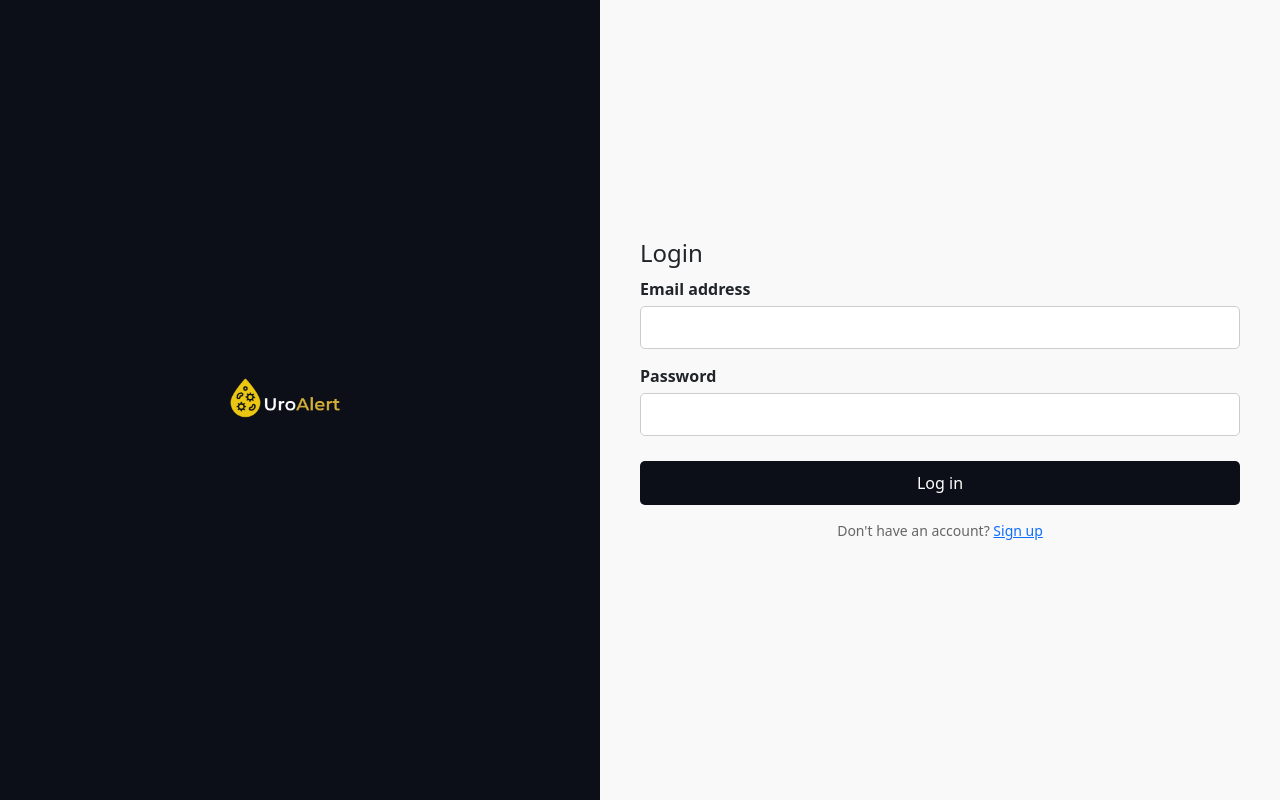
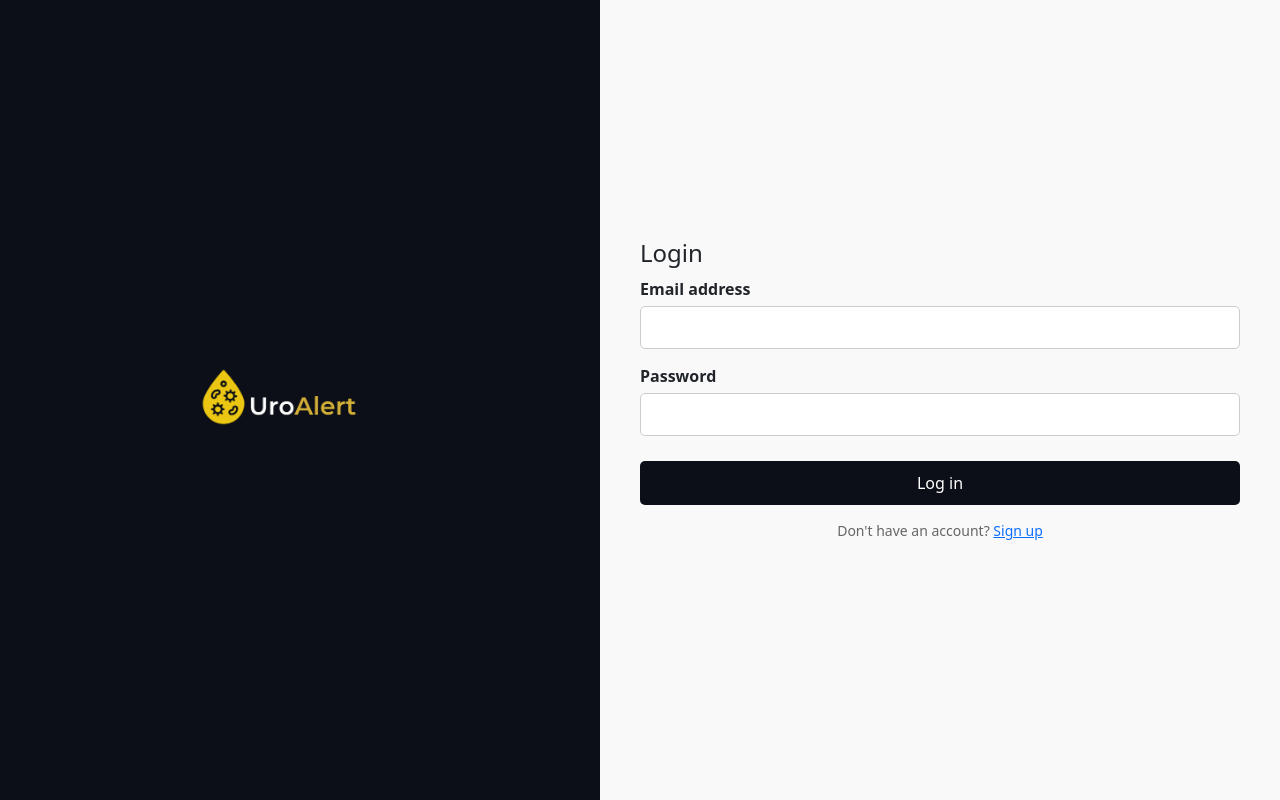
Before and after one commit to Karunasekara2000/UroAlert-frontend, an Angular app in the folder uro-alert-frontend/: page /login in a window 1280 px wide. Built offline with nearby package versions, Linux system fonts and the light colour scheme.

Commit message:
logo adjustment.

```diff
--- a/uro-alert-frontend/src/app/pages/login/login.component.css
+++ b/uro-alert-frontend/src/app/pages/login/login.component.css
@@ -13,7 +13,7 @@
 }
 
 .login-logo {
-  max-width: 200px;
+  max-width: 280px;
   width: 60%;
 }
 
--- a/uro-alert-frontend/src/app/pages/signup/signup.component.css
+++ b/uro-alert-frontend/src/app/pages/signup/signup.component.css
@@ -15,7 +15,7 @@
 }
 
 .signup-logo {
-  max-width: 200px;
+  max-width: 280px;
   width: 60%;
 }
 
--- a/uro-alert-frontend/src/app/shared/sidebar/sidebar.component.html
+++ b/uro-alert-frontend/src/app/shared/sidebar/sidebar.component.html
@@ -22,7 +22,7 @@
         <i class="bi bi-file-medical nav-icon"></i>
         <span class="nav-text">Patient Records</span>
       </a>
-      <a class="nav-link d-flex align-items-center" routerLink="/settings">
+      <a class="nav-link d-flex align-items-center" >
         <i class="bi bi-person-gear nav-icon"></i>
         <span class="nav-text">User</span>
       </a>
@@ -34,7 +34,7 @@
   <!-- Logout pinned to bottom -->
   <div class="logout-container mt-auto">
     <button class="btn btn-link logout-btn" (click)="logout()" style="text-decoration: none;">
-      <i class="bi bi-box-arrow-right"></i>
+      <i class="bi bi-power"></i>
       <span>Log out</span>
     </button>
   </div>
```
